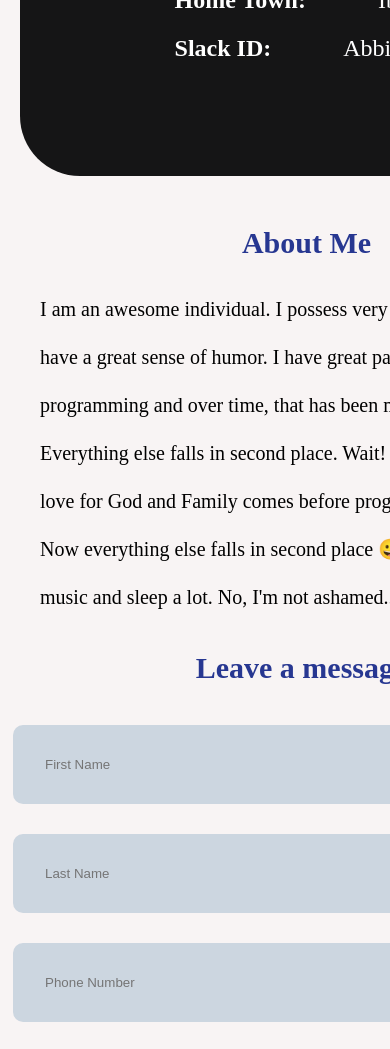
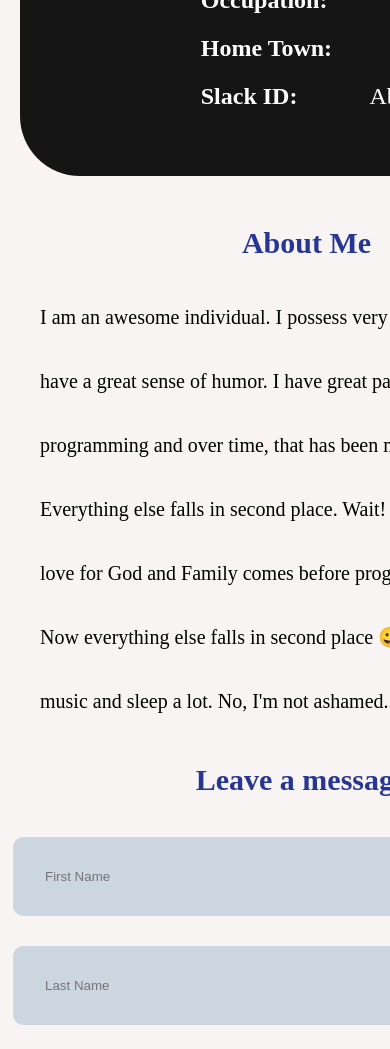
Before and after one commit to Abbie-n/Personal-Page, a plain HTML site: page index.html in a window 390 px wide. Shown: the part 824-1873 px from the top of the page. Drawn offline with Linux system fonts and the light colour scheme.

Commit message:
new layout mobile responsive test 6

```diff
--- a/main.css
+++ b/main.css
@@ -88,7 +88,7 @@ body::after {
 }
 
 li {
-    margin-left: 20%;
+    margin-left: 25%;
     list-style: none;
     font-weight: bolder;
 }
@@ -116,7 +116,7 @@ li {
 
 .paragraph {
     font-size: 20px;
-    line-height: 3rem;
+    line-height: 4rem;
     margin: 0 40px 0 40px;
     text-align: left;
 }
```
